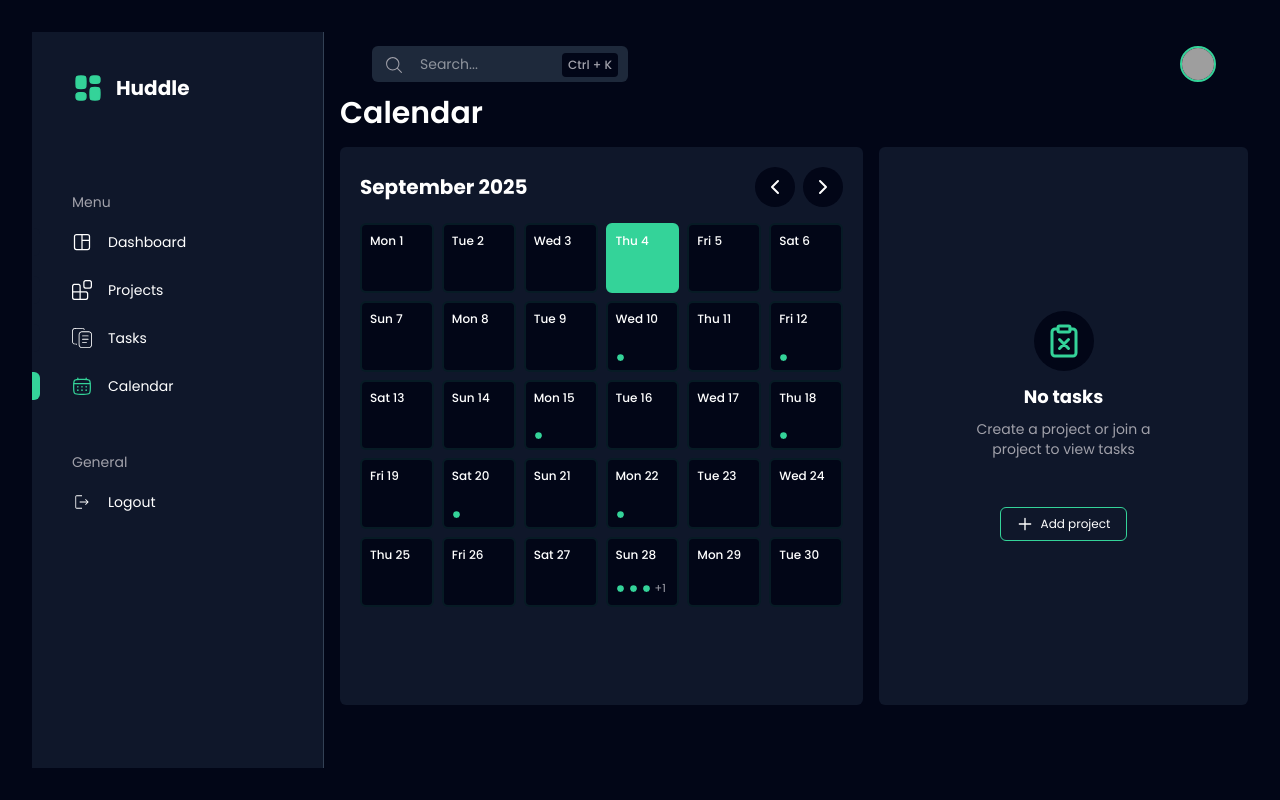
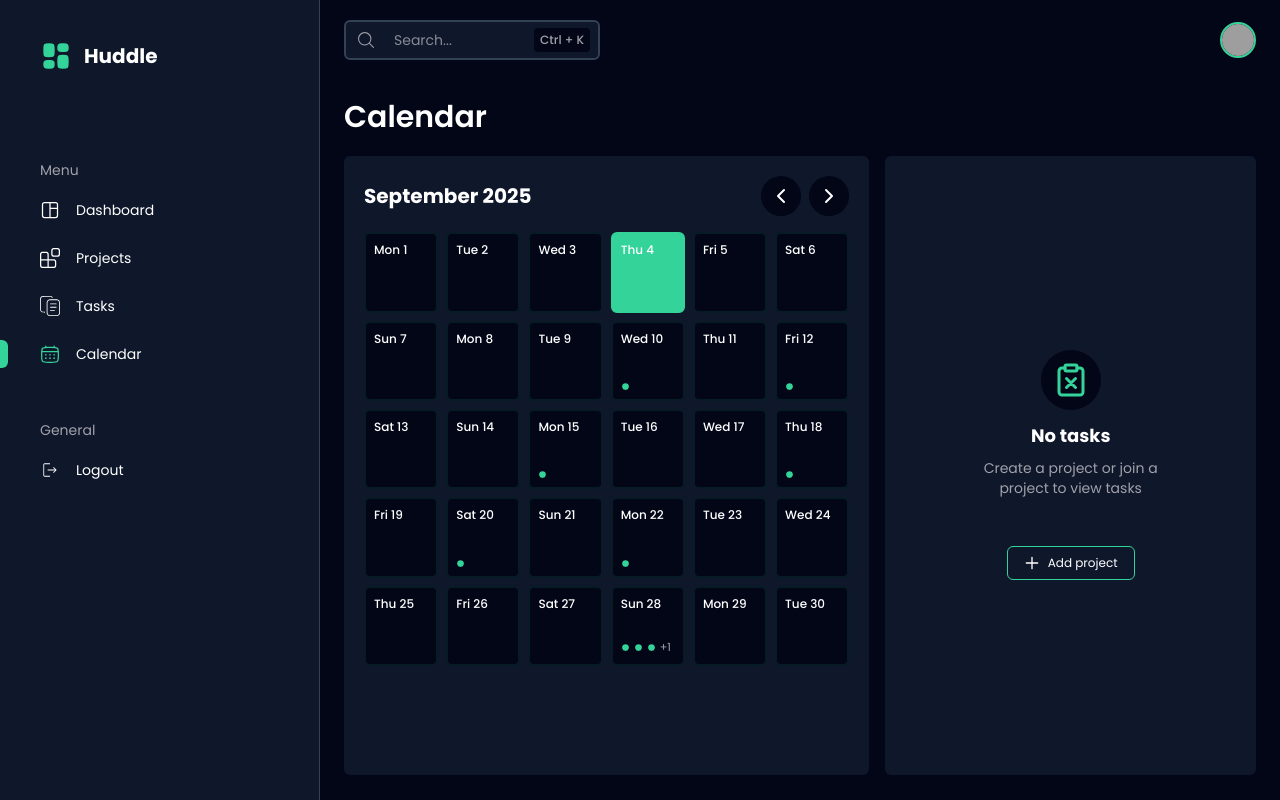
Before and after one commit to N4EXM/Huddle, a React (Vite) app in the folder frontend/: page /Calendar in a window 1280 px wide. Built offline with nearby package versions, Linux system fonts and the light colour scheme; grey boxes are pictures that could not be loaded.

Commit message:
still working on the redesign

```diff
--- a/frontend/src/components/General/Navbar.jsx
+++ b/frontend/src/components/General/Navbar.jsx
@@ -14,7 +14,7 @@ const Navbar = () => {
 
   return (
     <div
-        className='w-full col-start-4 col-span-9 p-8 row-span-1 bg-background flex items-center justify-between '
+        className='w-full col-start-4 col-span-9 p-6 py-10 row-span-1 bg-background flex items-center justify-between '
     >
         {/* search bar */}
         <div
@@ -22,16 +22,16 @@ const Navbar = () => {
         >
             <input
                 type="text"
-                className='lg:p-2 lg:pl-12 lg:text-sm bg-accent rounded-md w-64 outline-none md:text-xs md:p-1 md:pl-10'
+                className='lg:p-2 lg:pl-12 lg:text-sm bg-secondBackground border-2 rounded-md w-64 outline-none md:text-xs md:p-1 md:pl-10 border-thirdBackground'
                 placeholder='Search...'
             />
             <i
-                className='absolute top-[9px] left-3 text-dimText'
+                className='absolute top-2.5 left-3 text-dimText'
             >
                 <svg xmlns="http://www.w3.org/2000/svg" width="20" height="20" viewBox="0 0 48 48"><path fill="currentColor" d="M31.398 33.162A15.94 15.94 0 0 1 21 37c-8.837 0-16-7.163-16-16S12.163 5 21 5s16 7.163 16 16c0 3.967-1.444 7.598-3.835 10.393l9.473 9.473a1.25 1.25 0 0 1-1.768 1.768zM34.5 21c0-7.456-6.044-13.5-13.5-13.5S7.5 13.544 7.5 21S13.544 34.5 21 34.5S34.5 28.456 34.5 21"/></svg>
             </i>
             <p
-                className='text-xs font-medium absolute top-[0.4375rem] right-2.5 px-1.5 bg-background p-1 rounded-sm text-dimText'
+                className='text-xs font-medium absolute top-2 right-2.5 px-1.5 bg-background p-1 rounded-sm text-dimText'
             >
                 Ctrl + K
             </p>
--- a/frontend/src/pages/CalendarPage.jsx
+++ b/frontend/src/pages/CalendarPage.jsx
@@ -161,12 +161,12 @@ const CalendarPage = () => {
 
   return (
     <div
-      className='w-full h-screen max-h-screen bg-background p-8 grid grid-cols-12 grid-rows-12 text-text gap-4'
+      className='w-full h-screen max-h-screen bg-background  grid grid-cols-12 grid-rows-12 text-text overflow-hidden'
     >
       <Sidebar/>
       <Navbar/>
       <div
-        className='w-full h-full col-span-9 row-span-10 grid grid-cols-12 grid-rows-12 gap-4'
+        className='w-full h-[92.5vh] col-span-9 row-span-10 grid grid-cols-12 grid-rows-12 gap-4 p-8 px-6'
       >
         {/* title */}
         <div
--- a/frontend/src/pages/DashboardPage.jsx
+++ b/frontend/src/pages/DashboardPage.jsx
@@ -13,7 +13,7 @@ const DashboardPage = () => {
       <Sidebar/>
       <Navbar/>
       <div
-        className='w-full h-[92.5vh] col-span-9 row-span-10 grid grid-cols-12 grid-rows-12 gap-4 p-8'
+        className='w-full h-[92.5vh] col-span-9 row-span-10 grid grid-cols-12 grid-rows-12 gap-4 p-8 px-6'
       >
 
         {/* title */}
--- a/frontend/src/pages/ProjectsPage.jsx
+++ b/frontend/src/pages/ProjectsPage.jsx
@@ -20,7 +20,7 @@ const ProjectsPage = () => {
 
   return (
     <div
-      className='w-full h-screen max-h-screen bg-background p-8 grid grid-cols-12 grid-rows-12 text-text gap-4 relative'
+      className='w-full h-screen max-h-screen bg-background grid grid-cols-12 grid-rows-12 text-text relative overflow-hidden'
     >
       <Sidebar/>
       <Navbar/>
@@ -34,7 +34,7 @@ const ProjectsPage = () => {
       </OverlayBackground>
 
       <div
-        className='w-full h-full col-span-9 row-span-10 grid grid-cols-12 grid-rows-12 gap-4'
+        className='w-full h-[92.5vh] col-span-9 row-span-10 grid grid-cols-12 grid-rows-12 gap-4 p-8'
       >
 
         {/* title */}
--- a/frontend/src/pages/TasksPage.jsx
+++ b/frontend/src/pages/TasksPage.jsx
@@ -16,12 +16,12 @@ const TasksPage = () => {
 
   return (
     <div
-      className='w-full h-screen max-h-screen bg-background p-8 grid grid-cols-12 grid-rows-12 text-text gap-4'
+      className='w-full h-screen max-h-screen bg-background  grid grid-cols-12 grid-rows-12 text-text overflow-hidden'
     >
       <Sidebar/>
       <Navbar/>
       <div
-        className='w-full h-full col-span-9 row-span-10 grid grid-cols-12 grid-rows-12 gap-4'
+        className='w-full h-[92.5vh] col-span-9 row-span-10 grid grid-cols-12 grid-rows-12 gap-4 p-8'
       >
         {/* title */}
         <div
```
